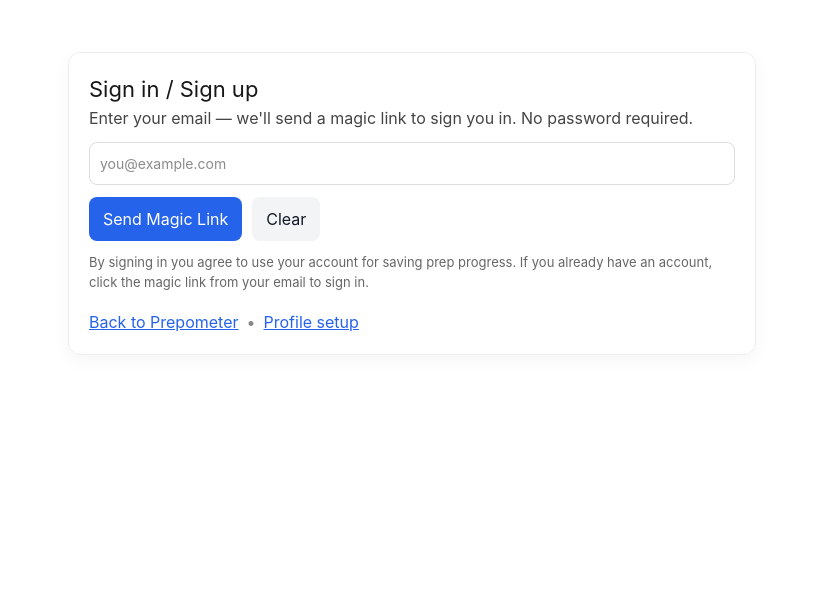
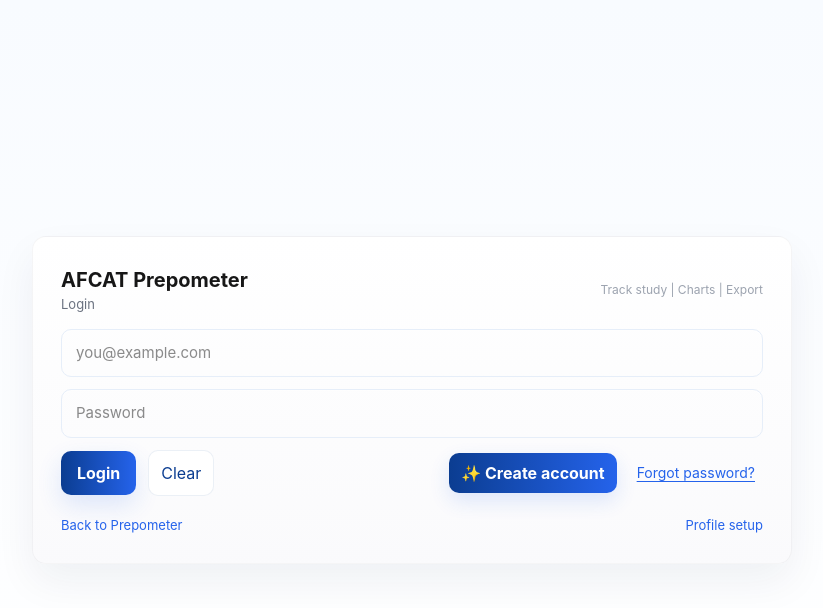
Before and after one commit to akuldatt/afcat-prepometer, a Next.js app: page /auth in a window 1280 px wide. Shown: the top 608 px of the page, without its empty margins (228-1051 px from the left). Built offline with nearby package versions, Linux system fonts and the light colour scheme; no server answers.

Commit message:
Add auth page

```diff
--- a/app/auth/page.jsx
+++ b/app/auth/page.jsx
@@ -1,16 +1,29 @@
 'use client';
 
-import React, { useRef, useState, useEffect } from 'react';
+import React, { useState, useEffect } from 'react';
 import { supabase } from '@/lib/supabaseClient';
 import { useRouter } from 'next/navigation';
 
+/**
+ * Auth page — cleaner UI without animation and with premium action buttons
+ * Supports: signup (email+password+username), login (email+password), reset password
+ *
+ * Replace app/auth/page.jsx with this file.
+ */
+
 export default function AuthPage() {
-  const emailRef = useRef(null);
-  const [status, setStatus] = useState('');
-  const [loading, setLoading] = useState(false);
   const router = useRouter();
 
-  // If user already signed in, redirect to /prepometer (or profile if you prefer)
+  // UI mode: 'login' | 'signup' | 'reset'
+  const [mode, setMode] = useState('login');
+  const [loading, setLoading] = useState(false);
+  const [message, setMessage] = useState('');
+
+  // inputs
+  const [email, setEmail] = useState('');
+  const [password, setPassword] = useState('');
+  const [username, setUsername] = useState('');
+
   useEffect(() => {
     let mounted = true;
     (async () => {
@@ -19,7 +32,8 @@ export default function AuthPage() {
         const session = data?.session ?? null;
         if (!mounted) return;
         if (session?.user) {
-          // If you want them to complete profile first, redirect to /profile instead
+          // ensure profile exists (silently) then go to prepometer
+          await ensureProfile(session.user);
           router.replace('/prepometer');
         }
       } catch (err) {
@@ -29,95 +43,361 @@ export default function AuthPage() {
     return () => { mounted = false; };
   }, [router]);
 
-  async function sendLink(e) {
-    e?.preventDefault();
-    const email = emailRef.current?.value?.trim();
-    if (!email) { setStatus('Please enter your email'); return; }
-    setLoading(true);
-    setStatus('Sending magic link…');
+  // ensure profile exists in profiles table (safe to call multiple times)
+  async function ensureProfile(user, providedUsername = null) {
+    if (!user) return;
+    try {
+      const { data: profile, error: selErr } = await supabase
+        .from('profiles')
+        .select('id, username')
+        .eq('id', user.id)
+        .single();
 
-    try {
-      const { error } = await supabase.auth.signInWithOtp({ email });
-      if (error) {
-        console.error('signIn error', error);
-        setStatus('Error: ' + (error.message || error));
-      } else {
-        setStatus('Magic link sent. Check your inbox (also spam). After clicking the link you will be signed in.');
+      if (!profile) {
+        const toInsert = { id: user.id, username: providedUsername || null };
+        await supabase.from('profiles').insert([toInsert]);
+      } else if (providedUsername && profile.username !== providedUsername) {
+        await supabase.from('profiles').update({ username: providedUsername }).eq('id', user.id);
       }
     } catch (err) {
-      console.error(err);
-      setStatus('Unexpected error — check console');
+      // ignore errors silently, log for debug
+      console.warn('ensureProfile error', err);
+    }
+  }
+
+  // SIGNUP handler
+  async function handleSignup(e) {
+    e?.preventDefault();
+    setMessage('');
+    if (!email.trim() || !password) {
+      setMessage('Enter email and password.');
+      return;
+    }
+    if (!username.trim()) {
+      setMessage('Choose a username (display name).');
+      return;
+    }
+    setLoading(true);
+    try {
+      const { data, error } = await supabase.auth.signUp({
+        email: email.trim(),
+        password: password
+      });
+
+      if (error) {
+        setMessage('Sign up error: ' + (error.message || error));
+        setLoading(false);
+        return;
+      }
+
+      const user = data?.user ?? null;
+      if (user && user.id) {
+        await ensureProfile(user, username.trim());
+        setMessage('Account created. Redirecting if session active...');
+        const { data: sdata } = await supabase.auth.getSession();
+        if (sdata?.session) router.replace('/prepometer');
+        else setMessage('Check your email to confirm. After confirmation, log in.');
+      } else {
+        // Email confirm flow — store pending username so user can claim after confirmation
+        try { localStorage.setItem('pending_username', username.trim()); } catch {}
+        setMessage('Check your email for a confirmation link. After confirming, log in.');
+      }
+    } catch (err) {
+      console.error('signup unexpected', err);
+      setMessage('Unexpected error — check console.');
     } finally {
       setLoading(false);
     }
   }
 
+  // LOGIN handler
+  async function handleLogin(e) {
+    e?.preventDefault();
+    setMessage('');
+    if (!email.trim() || !password) {
+      setMessage('Enter email and password.');
+      return;
+    }
+    setLoading(true);
+    try {
+      const { data, error } = await supabase.auth.signInWithPassword({
+        email: email.trim(),
+        password
+      });
+
+      if (error) {
+        setMessage('Sign in error: ' + (error.message || error));
+        setLoading(false);
+        return;
+      }
+
+      const user = data?.user ?? null;
+      if (user) {
+        const pending = localStorage.getItem('pending_username') || null;
+        await ensureProfile(user, pending || username || null);
+        try { localStorage.removeItem('pending_username'); } catch (e) {}
+        setMessage('Signed in — redirecting...');
+        router.replace('/prepometer');
+      } else {
+        setMessage('Signed in but no user returned. Check console.');
+      }
+    } catch (err) {
+      console.error('login unexpected', err);
+      setMessage('Unexpected error — check console.');
+    } finally {
+      setLoading(false);
+    }
+  }
+
+  // PASSWORD RESET
+  async function handlePasswordReset(e) {
+    e?.preventDefault();
+    setMessage('');
+    if (!email.trim()) { setMessage('Enter your email to reset password'); return; }
+    setLoading(true);
+    try {
+      const { error } = await supabase.auth.resetPasswordForEmail(email.trim(), {
+        redirectTo: typeof window !== 'undefined' ? `${window.location.origin}/auth` : undefined
+      });
+      if (error) setMessage('Reset error: ' + (error.message || error));
+      else setMessage('Password reset link sent (check spam).');
+    } catch (err) {
+      console.error('reset unexpected', err);
+      setMessage('Unexpected error — check console.');
+    } finally {
+      setLoading(false);
+    }
+  }
+
+  function switchTo(m) {
+    setMessage('');
+    setMode(m);
+  }
+
   return (
-    <div style={{
-      fontFamily: 'Inter, Arial, sans-serif',
-      maxWidth: 720, margin: '36px auto', padding: 16
-    }}>
-      <div style={{
-        border: '1px solid #eee', borderRadius: 12, padding: 20, boxShadow: '0 6px 18px rgba(0,0,0,0.04)'
-      }}>
-        <h2 style={{ margin: 0, fontSize: 22 }}>Sign in / Sign up</h2>
-        <p style={{ color: '#444' }}>Enter your email — we'll send a magic link to sign you in. No password required.</p>
+    <div style={page}>
+      <div style={centerWrap}>
+        <div className="card" style={card}>
+          <div style={cardHeader}>
+            <div style={{ display: 'flex', alignItems: 'center', gap: 12 }}>
 
-        <form onSubmit={sendLink} style={{ display: 'grid', gap: 12, marginTop: 12 }}>
+              <div>
+                <div style={{ fontSize: 20, fontWeight: 700 }}>AFCAT Prepometer</div>
+                <div style={{ fontSize: 13, color: '#6b7280' }}>{mode === 'login' ? 'Login' : mode === 'signup' ? 'Create account' : 'Password reset'}</div>
+              </div>
+            </div>
+            <div style={{ fontSize: 12, color: '#9ca3af' }}>Track study | Charts | Export</div>
+          </div>
+
+          <form onSubmit={mode === 'signup' ? handleSignup : mode === 'login' ? handleLogin : handlePasswordReset} style={formStyle}>
             <input
-            ref={emailRef}
               type="email"
               placeholder="you@example.com"
+              value={email}
+              onChange={(e) => setEmail(e.target.value)}
+              required
+              style={input}
               autoComplete="email"
-            style={{ padding: 10, borderRadius: 8, border: '1px solid #ddd', fontSize: 14 }}
-            onKeyDown={(e) => { if (e.key === 'Enter') sendLink(e); }}
             />
 
-          <div style={{ display: 'flex', gap: 10 }}>
-            <button
-              type="submit"
-              disabled={loading}
-              style={{
-                padding: '10px 14px',
-                background: '#2563eb',
-                color: '#fff',
-                border: 'none',
-                borderRadius: 8,
-                cursor: 'pointer'
-              }}
-            >
-              {loading ? 'Sending…' : 'Send Magic Link'}
+            {mode === 'signup' && (
+              <input
+                placeholder="Choose a username"
+                value={username}
+                onChange={(e) => setUsername(e.target.value)}
+                style={input}
+                required
+              />
+            )}
+
+            {mode !== 'reset' && (
+              <input
+                type="password"
+                placeholder="Password"
+                value={password}
+                onChange={(e) => setPassword(e.target.value)}
+                style={input}
+                required={mode !== 'reset'}
+                autoComplete={mode === 'signup' ? 'new-password' : 'current-password'}
+              />
+            )}
+
+            <div style={{ display: 'flex', gap: 12, alignItems: 'center', flexWrap: 'wrap' }}>
+              <button type="submit" disabled={loading} className="action-primary" style={primaryBtn}>
+                {loading ? 'Working…' : (mode === 'signup' ? 'Create account' : mode === 'login' ? 'Login' : 'Send reset link')}
               </button>
 
-            <button
-              type="button"
-              onClick={() => { emailRef.current && (emailRef.current.value = ''); setStatus(''); }}
-              style={{
-                padding: '10px 14px',
-                background: '#f3f4f6',
-                color: '#111827',
-                border: 'none',
-                borderRadius: 8,
-                cursor: 'pointer'
-              }}
-            >
+              <button type="button" onClick={() => { setEmail(''); setPassword(''); setUsername(''); setMessage(''); }} className="action-secondary" style={secondaryBtn}>
                 Clear
               </button>
+
+              {/* Premium action buttons block */}
+              <div className="action-group" style={{ marginLeft: 'auto', display: 'flex', gap: 12, alignItems: 'center', flexWrap: 'wrap' }}>
+                {mode !== 'signup' && (
+                  <button type="button" className="action-primary-small" onClick={() => switchTo('signup')} style={actionPrimarySmall}>
+                    ✨ Create account
+                  </button>
+                )}
+
+                {mode !== 'login' && (
+                  <button type="button" className="action-secondary-small" onClick={() => switchTo('login')} style={actionSecondarySmall}>
+                    Log in
+                  </button>
+                )}
+
+                <button type="button" className="action-link" onClick={() => switchTo('reset')} style={actionLink}>
+                  Forgot password?
+                </button>
+              </div>
             </div>
 
-          <div style={{ color: '#666', fontSize: 13 }}>
-            By signing in you agree to use your account for saving prep progress. If you already have an account, click the magic link from your email to sign in.
-          </div>
+            {message && <div style={messageBox}>{message}</div>}
 
-          {status && <div style={{ padding: 10, background: '#fff7ed', borderRadius: 8, color: '#92400e' }}>{status}</div>}
-
-          <div style={{ marginTop: 6, display: 'flex', gap: 8 }}>
-            <a href="/prepometer" style={{ color: '#2563eb', textDecoration: 'underline' }}>Back to Prepometer</a>
-            <span style={{ color: '#888' }}>•</span>
-            <a href="/profile" style={{ color: '#2563eb', textDecoration: 'underline' }}>Profile setup</a>
+            <div style={{ display: 'flex', justifyContent: 'space-between', fontSize: 13, color: '#6b7280', marginTop: 8 }}>
+              <a href="/prepometer" style={{ color: '#2563eb', textDecoration: 'none' }}>Back to Prepometer</a>
+              <a href="/profile" style={{ color: '#2563eb', textDecoration: 'none' }}>Profile setup</a>
             </div>
           </form>
         </div>
       </div>
+
+      {/* Inline styles + small CSS tweaks */}
+      <style jsx>{`
+        .action-group { }
+        .action-primary-small {}
+        .action-secondary-small {}
+        .action-link {}
+        @media (max-width: 520px) {
+          .action-group { justify-content: center; gap: 8px; }
+        }
+      `}</style>
+    </div>
   );
 }
+
+/* Inline style objects used above */
+const page = {
+  minHeight: '100vh',
+  background: 'linear-gradient(180deg,#f8fbff 0%, #ffffff 100%)',
+  position: 'relative',
+  overflow: 'hidden',
+  fontFamily: 'Inter, system-ui, -apple-system, "Segoe UI", Roboto, "Helvetica Neue", Arial'
+};
+
+const centerWrap = {
+  minHeight: '100vh',
+  display: 'flex',
+  justifyContent: 'center',
+  alignItems: 'center',
+  padding: 28,
+};
+
+const card = {
+  width: 760,
+  maxWidth: '96%',
+  borderRadius: 14,
+  background: 'linear-gradient(180deg, rgba(255,255,255,0.98), rgba(250,250,252,0.98))',
+  boxShadow: '0 18px 40px rgba(13, 38, 76, 0.06)',
+  border: '1px solid rgba(15, 23, 42, 0.04)',
+  padding: 28,
+  position: 'relative',
+  overflow: 'hidden'
+};
+
+const cardHeader = {
+  display: 'flex',
+  justifyContent: 'space-between',
+  alignItems: 'center',
+  marginBottom: 14
+};
+
+const logoBadge = {
+  width: 48,
+  height: 48,
+  borderRadius: 10,
+  background: 'linear-gradient(135deg,#0b3d91,#2563eb)',
+  color: '#fff',
+  display: 'flex',
+  alignItems: 'center',
+  justifyContent: 'center',
+  fontWeight: 800,
+  fontSize: 20,
+  boxShadow: '0 8px 24px rgba(11, 61, 145, 0.12)'
+};
+
+const formStyle = {
+  display: 'grid',
+  gap: 12,
+  marginTop: 8
+};
+
+const input = {
+  padding: '12px 14px',
+  borderRadius: 10,
+  border: '1px solid #e6eef9',
+  boxShadow: 'inset 0 1px 0 rgba(255,255,255,0.6)',
+  fontSize: 15,
+  outline: 'none',
+  transition: 'box-shadow .15s, border-color .15s',
+};
+
+const primaryBtn = {
+  padding: '10px 16px',
+  borderRadius: 10,
+  border: 'none',
+  background: 'linear-gradient(90deg,#0b3d91,#2563eb)',
+  color: '#fff',
+  fontWeight: 700,
+  cursor: 'pointer',
+  boxShadow: '0 10px 24px rgba(37,99,235,0.14)'
+};
+
+const secondaryBtn = {
+  padding: '10px 12px',
+  borderRadius: 10,
+  border: '1px solid rgba(11,61,145,0.08)',
+  background: '#ffffff',
+  color: '#0b3d91',
+  cursor: 'pointer'
+};
+
+const actionPrimarySmall = {
+  padding: '8px 12px',
+  borderRadius: 10,
+  border: 'none',
+  background: 'linear-gradient(90deg,#0b3d91,#2563eb)',
+  color: '#fff',
+  fontWeight: 700,
+  cursor: 'pointer',
+  boxShadow: '0 8px 20px rgba(37,99,235,0.14)'
+};
+
+const actionSecondarySmall = {
+  padding: '8px 12px',
+  borderRadius: 10,
+  border: '1px solid rgba(11,61,145,0.08)',
+  background: '#fff',
+  color: '#0b3d91',
+  fontWeight: 700,
+  cursor: 'pointer'
+};
+
+const actionLink = {
+  background: 'none',
+  border: 'none',
+  color: '#2563eb',
+  cursor: 'pointer',
+  padding: '6px 8px',
+  fontSize: 14,
+  textDecoration: 'underline',
+  textUnderlineOffset: 3
+};
+
+const messageBox = {
+  padding: 12,
+  borderRadius: 10,
+  background: '#fff7ed',
+  color: '#92400e',
+  marginTop: 6,
+  border: '1px solid rgba(249, 207, 132, 0.28)'
+};
```
Lines whose indentation alone changed are shown as unchanged.
